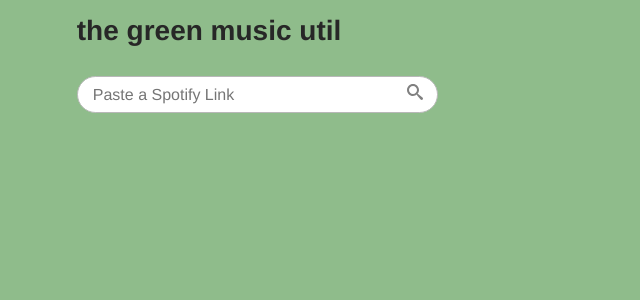
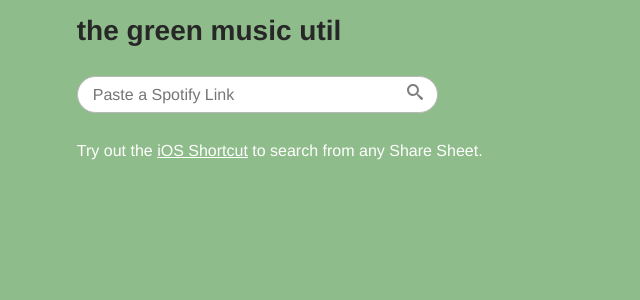
Before and after one commit to jocmp/spotcamp, a Flask app: page / in a window 1280 px wide. Shown: the top 300 px of the page, without its empty margins (0-640 px from the left). Run offline with Flask 2, Linux system fonts and the light colour scheme; style sheets or scripts are compiled from the project's sources.

Commit message:
Add link to iOS shortcut

```diff
--- a/styles/pages/spotcamp-search.scss
+++ b/styles/pages/spotcamp-search.scss
@@ -4,4 +4,8 @@
   right: 0px;
   bottom: 0px;
   left: 0px;
+
+  a {
+    color: var(--color-white);
+  }
 }
--- a/web/templates/index.html
+++ b/web/templates/index.html
@@ -21,6 +21,11 @@
                 </form>
             </div>
         </div>
+        <div class="row">
+            <div class="grid-half">
+            Try out the <a href="https://www.icloud.com/shortcuts/4b6fed2ebf3042c780a672aa688341eb" target="_blank">iOS Shortcut</a> to search from any Share Sheet.
+            </div>
+        </div>
     </div>
 </div>
 {% endblock %}
```
